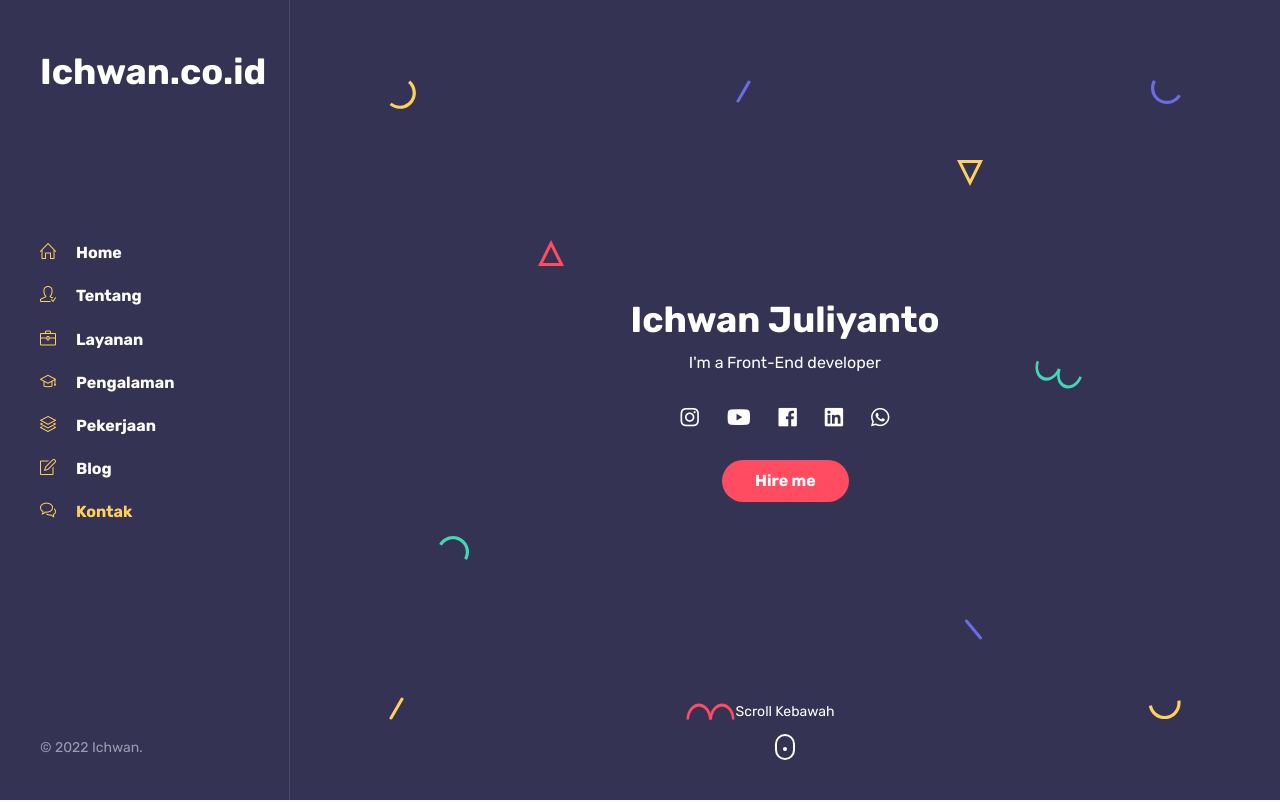
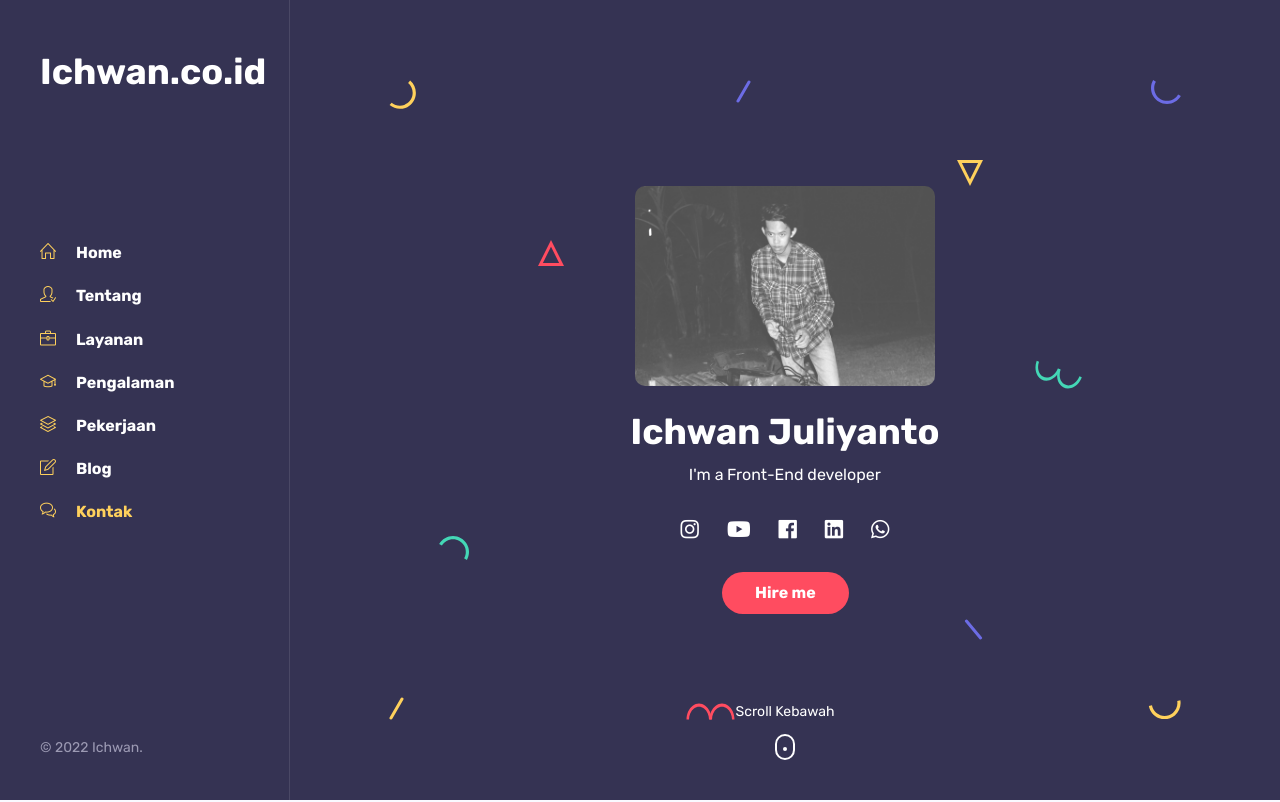
Before and after one commit to Pasrut71/tugastsm4, a plain HTML site: page index.html in a window 1280 px wide. Shown: the top 802 px of the page. Drawn offline with Linux system fonts and the light colour scheme; animation ran at ten frames a second.

Commit message:
Update index.html

```diff
--- a/index.html
+++ b/index.html
@@ -121,7 +121,7 @@
 			<!-- intro -->
 			<div class="intro">
 				<!-- avatar image -->
-<!-- 				<img src="images/lu.jpg" alt="" class="mb-4" style="width: 300px; height: 200px; border-radius: 10px;" /> -->
+				<img src="images/lu.jpg" alt="july" class="mb-4" style="width: 300px; height: 200px; border-radius: 10px;" />
 
 				<!-- info -->
 				<h1 class="mb-2 mt-0">Ichwan Juliyanto</h1>
```
